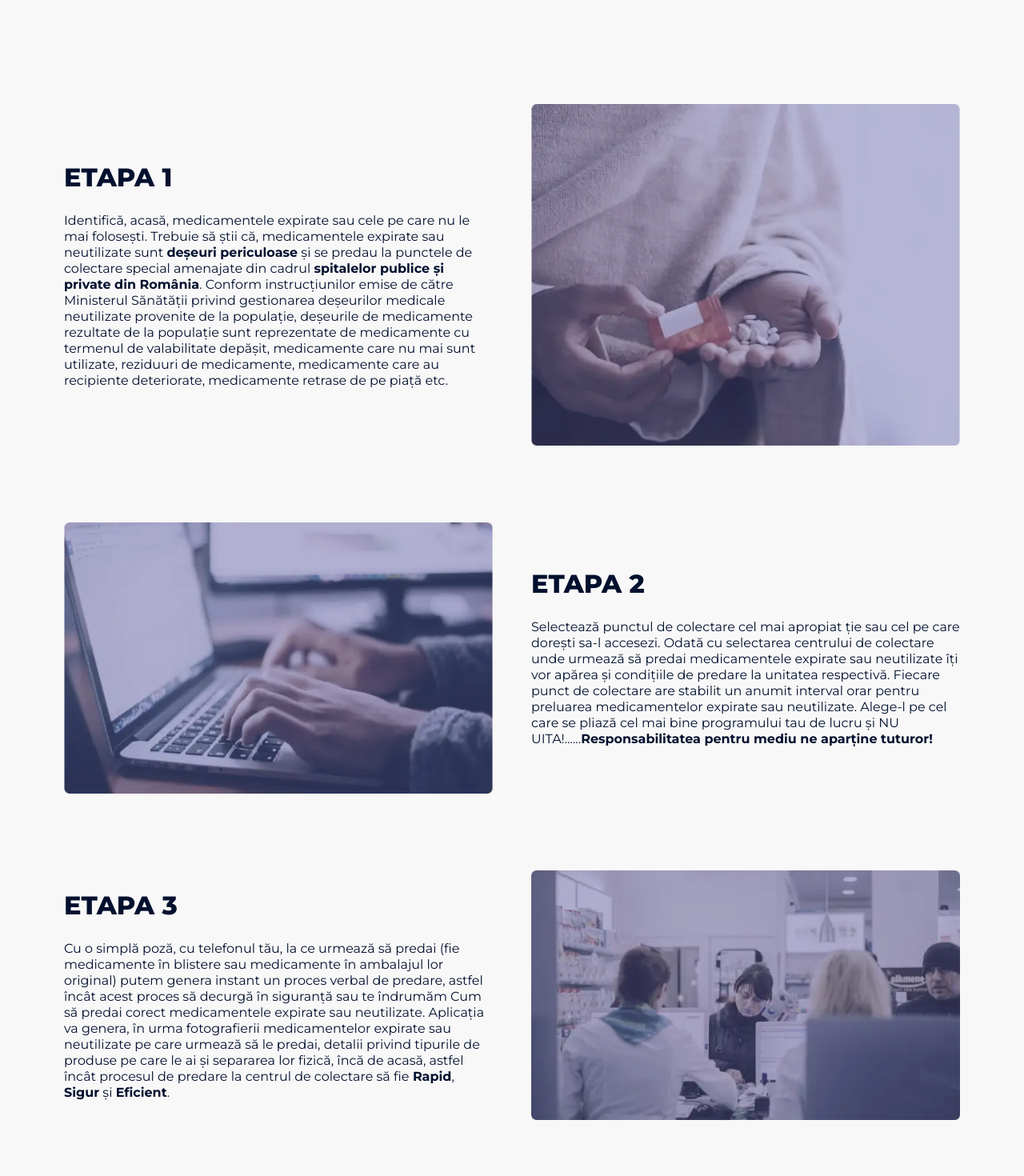
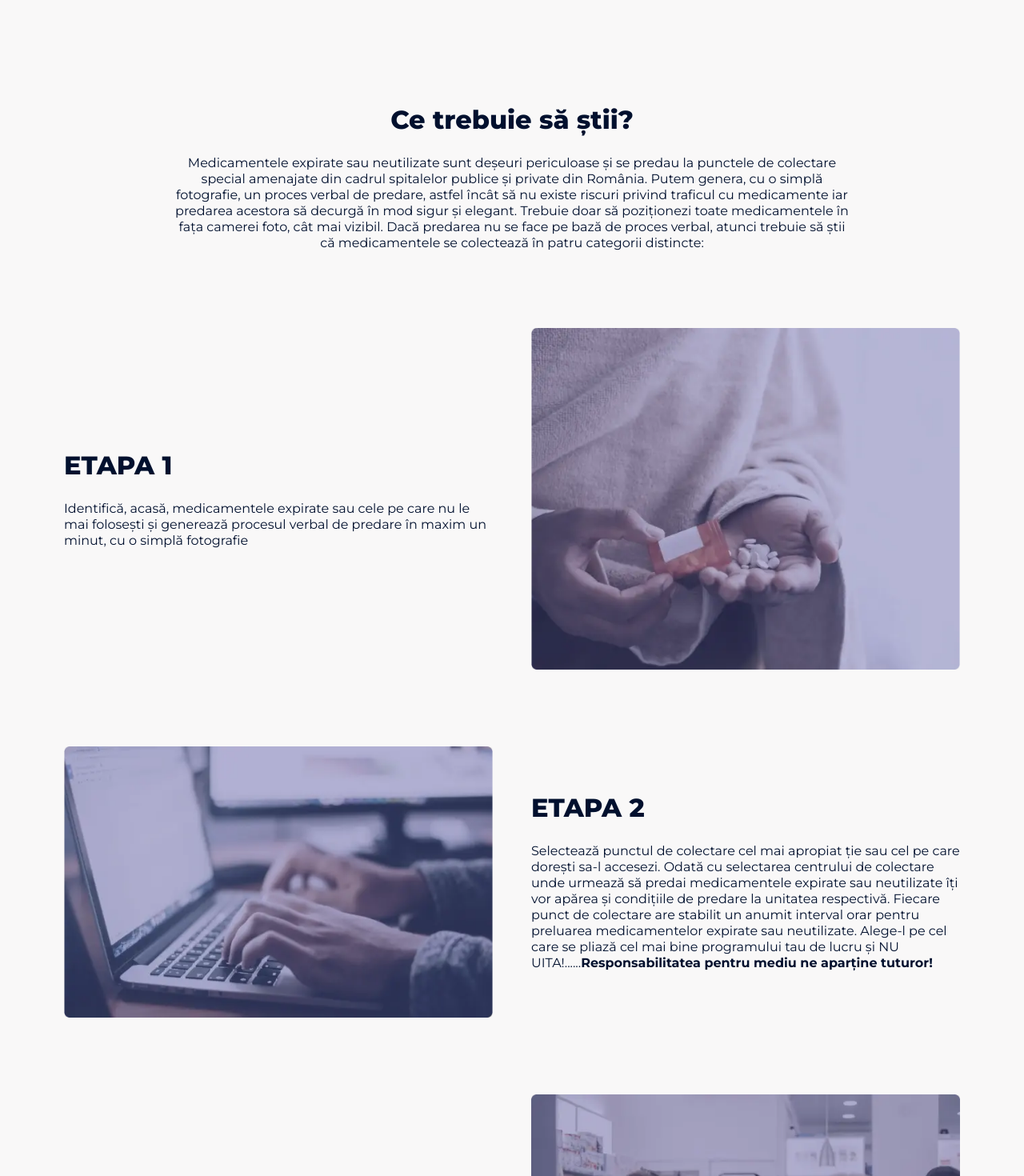
Before and after one commit to shtefanika-vadym/drugbin-landing, a React (Create React App) app: page / in a window 1280 px wide. Shown: the part 900-2370 px from the top of the page at 80% size. Built offline with nearby package versions, Linux system fonts and the light colour scheme; no server answers; what apisauce would draw is missing.

Commit message:
chore: Change home content

```diff
--- a/src/components/collect/CenterStep.styled.ts
+++ b/src/components/collect/CenterStep.styled.ts
@@ -1,8 +1,17 @@
 import { flex } from "src/styles/mixins/flex.mixin";
-import { WDS_SIZE_016_PX } from "src/styles/tokens";
+import { WDS_SIZE_008_PX, WDS_SIZE_012_PX, WDS_SIZE_016_PX } from "src/styles/tokens";
 import styled from "styled-components";
+import { Button } from "../ui/Button/Button";
 
 export const Container = styled.form`
   width: 100%;
   ${flex({ direction: "column", gap: WDS_SIZE_016_PX })};
 `;
+
+export const DropdownWrapper = styled.div`
+  ${flex({ gap: WDS_SIZE_008_PX, alignItems: 'center', justifyContent: 'center' })};
+`;
+
+export const LocationButton = styled(Button)`
+  margin-top: ${WDS_SIZE_012_PX};
+`
--- a/src/components/collect/CenterStep.tsx
+++ b/src/components/collect/CenterStep.tsx
@@ -1,6 +1,6 @@
 import { CenterDetails } from "@/types/drug.types";
 import { ErrorMessage } from "@hookform/error-message";
-import { useCallback, useContext, useState } from "react";
+import { useCallback, useContext, useEffect, useState } from "react";
 import { useFormContext, useWatch } from "react-hook-form";
 import { useCenterDetailsQuery } from "src/api/drug";
 import { useCurrentLocation } from "src/hooks/useCurrentLocation";
@@ -10,17 +10,16 @@ import { CenterCard } from "../ui/CenterCard/CenterCard";
 import { Dropdown } from "../ui/Dropdown";
 import { ToastType, notify } from "../ui/Toast/CustomToast";
 import { ValidationMessage } from "../ui/ValidationMessage/ValidationMessage";
-import { Container } from "./CenterStep.styled";
+import { Container, DropdownWrapper, LocationButton } from "./CenterStep.styled";
 import { ButtonContainer } from "./Collect.styled";
+import { LocationIcon } from "../ui/Icon";
 
 export const CenterStep = () => {
   const [city, setCity] = useState<string>(JUDETE_ROMANIA[0]);
 
   const { nextStep, prevStep } = useContext(MultipleFormContext);
-  const { location, isLoading } = useCurrentLocation();
+  const { location, getCurrentLocation } = useCurrentLocation();
   const { data } = useCenterDetailsQuery("");
-
-  console.log("location", isLoading, location);
 
   const {
     control,
@@ -51,6 +50,7 @@ export const CenterStep = () => {
 
   return (
     <Container onSubmit={handleSubmit(onSubmit)}>
+      <DropdownWrapper>
         <Dropdown
           name="pack"
           placeholder="EX: Suceava"
@@ -59,6 +59,10 @@ export const CenterStep = () => {
           options={JUDETE_ROMANIA}
           callbackOnChange={handleChangeCities}
         />
+        <LocationButton variant="ghost" size="XS" type='button' onClick={getCurrentLocation}>
+          <LocationIcon />
+        </LocationButton>
+      </DropdownWrapper>
       {data?.map((item: CenterDetails) => {
         return (
           <CenterCard
@@ -85,7 +89,7 @@ export const CenterStep = () => {
         </Button>
         <Button type="submit">Selectează</Button>
       </ButtonContainer>
-      <>{JSON.stringify(location)}</>
+      <>{location && JSON.stringify(location)}</>
     </Container>
   );
 };
--- a/src/components/home/Guid.styled.ts
+++ b/src/components/home/Guid.styled.ts
@@ -5,7 +5,7 @@ import {
   WDS_SIZE_048_PX,
   WDS_SIZE_096_PX,
   WDS_SIZE_272_PX,
-  WDS_SIZE_350_PX
+  WDS_SIZE_350_PX,
 } from "src/styles/tokens";
 import styled from "styled-components";
 
@@ -16,6 +16,13 @@ export const Container = styled.div`
   @media ${BREAKPOINTS.MOBILE_UP_TO} {
     ${flex({ direction: "column", gap: WDS_SIZE_048_PX })}
   }
+`;
+
+export const TopContent = styled.div`
+  max-width: 847px;
+  ${flex({ direction: "column", gap: WDS_SIZE_024_PX  })}
+  text-align: center;
+  margin: 0 auto;
 `;
 
 export const Content = styled.div<{ reverse?: boolean }>`
--- a/src/components/home/Guid.tsx
+++ b/src/components/home/Guid.tsx
@@ -3,12 +3,46 @@ import GuidImageStep2 from "src/assets/images/guid2.webp";
 import GuidImageStep3 from "src/assets/images/guid3.webp";
 import { Layout } from "src/layout/Layout/Layout";
 import { Text } from "../ui/Text/Text";
-import { Container, Content, Description, Image } from "./Guid.styled";
+import {
+  Container,
+  Content,
+  Description,
+  Image,
+  TopContent,
+} from "./Guid.styled";
 
 export const Guid: React.FC<{ id: string }> = ({ id }) => {
   return (
     <Layout>
       <Container id={id}>
+        <TopContent>
+          <Text variant="titleM" element="h2">
+            Ce trebuie să știi?
+          </Text>
+          <Text element="p" variant="bodyS">
+            Medicamentele expirate sau neutilizate sunt deșeuri periculoase și
+            se predau la punctele de colectare special amenajate din cadrul
+            spitalelor publice și private din România. Putem genera, cu o simplă
+            fotografie, un proces verbal de predare, astfel încât să nu existe
+            riscuri privind traficul cu medicamente iar predarea acestora să
+            decurgă în mod sigur și elegant. Trebuie doar să poziționezi toate
+            medicamentele în fața camerei foto, cât mai vizibil. Dacă predarea
+            nu se face pe bază de proces verbal, atunci trebuie să știi că
+            medicamentele se colectează în patru categorii distincte:
+            {/* <ul>
+              <li>Deșeuri de medicamente citotoxice și citostatice</li>
+              <li>Deșeuri de medicamente (cu excepția primei categorii)</li>
+              <li>
+                Deșeuri de medicamente aflate în stare lichidă cu potențial
+                înțepător
+              </li>
+              <li>
+                Deșeuri de medicamente aflate în recipiente sub presiune
+                (spray-uri)
+              </li>
+            </ul> */}
+          </Text>
+        </TopContent>
         <Content>
           <Description>
             <Text variant="titleM" element="h2">
@@ -16,17 +50,8 @@ export const Guid: React.FC<{ id: string }> = ({ id }) => {
             </Text>
             <Text element="p" variant="bodyS">
               Identifică, acasă, medicamentele expirate sau cele pe care nu le
-              mai folosești. Trebuie să știi că, medicamentele expirate sau
-              neutilizate sunt <b>deșeuri periculoase</b> și se predau la
-              punctele de colectare special amenajate din cadrul{" "}
-              <b>spitalelor publice și private din România</b>. Conform
-              instrucțiunilor emise de către Ministerul Sănătății privind
-              gestionarea deșeurilor medicale neutilizate provenite de la
-              populație, deșeurile de medicamente rezultate de la populație sunt
-              reprezentate de medicamente cu termenul de valabilitate depășit,
-              medicamente care nu mai sunt utilizate, reziduuri de medicamente,
-              medicamente care au recipiente deteriorate, medicamente retrase de
-              pe piață etc.
+              mai folosești și generează procesul verbal de predare în maxim un
+              minut, cu o simplă fotografie
             </Text>
           </Description>
           <Image src={GuidImageStep1} alt="Guid" />
@@ -58,16 +83,9 @@ export const Guid: React.FC<{ id: string }> = ({ id }) => {
               ETAPA 3
             </Text>
             <Text element="p" variant="bodyS">
-              Cu o simplă poză, cu telefonul tău, la ce urmează să predai (fie
-              medicamente în blistere sau medicamente în ambalajul lor original)
-              putem genera instant un proces verbal de predare, astfel încât
-              acest proces să decurgă în siguranță sau te îndrumăm Cum să predai
-              corect medicamentele expirate sau neutilizate. Aplicația va
-              genera, în urma fotografierii medicamentelor expirate sau
-              neutilizate pe care urmează să le predai, detalii privind tipurile
-              de produse pe care le ai și separarea lor fizică, încă de acasă,
-              astfel încât procesul de predare la centrul de colectare să fie
-              <b> Rapid</b>, <b>Sigur</b> și <b>Eficient</b>.
+              Prezintă procesul verbal de predare la centrele partenere. Astfel,
+              procesul de predare poate să decurgă<b> Rapid</b>, <b>Sigur</b> și{" "}
+              <b>Eficient</b>.
             </Text>
           </Description>
           <Image src={GuidImageStep3} alt="Guid" />
--- a/src/components/home/Home.tsx
+++ b/src/components/home/Home.tsx
@@ -28,8 +28,8 @@ export const Home = () => {
         <iframe
           width="100%"
           height="553"
-          src="https://www.youtube.com/embed/CBFiP44TRvU"
-          title="Tu Știi Ce Să Faci cu Medicamentele Expirate?"
+          src="https://www.youtube.com/embed/TtTGVH7MeyI"
+          title="Tu știi ce trebuie să faci cu medicamentele expirate?"
           allow="accelerometer; autoplay; clipboard-write; encrypted-media; gyroscope; picture-in-picture; web-share"
         />
       </Layout>
```
Lines whose indentation alone changed are shown as unchanged.
